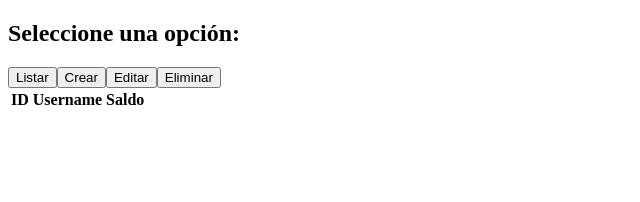
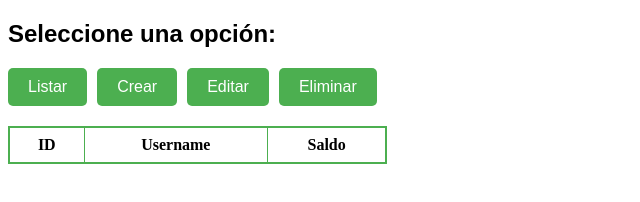
Before and after one commit to MrLoadex/practicas-profesionalizantes-3, a plain HTML site: page TP_1_Webcomponents/web-component-1-plantilla.html in a window 1280 px wide. Shown: the whole page, without its empty margins (0-640 px from the left). Drawn offline with Linux system fonts and the light colour scheme; no server answers.

Commit message:
Agregado de estilos

```diff
--- a/TP_1_Webcomponents/web-component-1-plantilla.html
+++ b/TP_1_Webcomponents/web-component-1-plantilla.html
@@ -10,27 +10,26 @@
 <x-abm-crud></x-abm-crud>
 
 <script>
-    console.log('Introducción a WebComponents');
-
     class ABMCrud extends HTMLElement {
         constructor() {
             super();
+
+            // Crear elementos principales
             this._title = document.createElement('h2');
             this._title.innerText = 'Seleccione una opción:';
-            this._buttonList = document.createElement('button');
-            this._buttonList.innerText = 'Listar';
-            this._buttonCreate = document.createElement('button');
-            this._buttonCreate.innerText = 'Crear';
-            this._buttonEdit = document.createElement('button');
-            this._buttonEdit.innerText = 'Editar';
-            this._buttonDelete = document.createElement('button');
-            this._buttonDelete.innerText = 'Eliminar';
 
-            this._buttonList.addEventListener('click', this.listData.bind(this));
-            this._buttonCreate.addEventListener('click', this.createData.bind(this));
-            this._buttonEdit.addEventListener('click', this.editData.bind(this));
-            this._buttonDelete.addEventListener('click', this.deleteData.bind(this));
+            // Estilos para el título
+            this._title.style.fontFamily = 'Arial, sans-serif';
+            this._title.style.fontSize = '1.5rem';
+            this._title.style.marginBottom = '20px';
 
+            // Botones
+            this._buttonList = this._createButton('Listar');
+            this._buttonCreate = this._createButton('Crear');
+            this._buttonEdit = this._createButton('Editar');
+            this._buttonDelete = this._createButton('Eliminar');
+
+            // Tabla
             this._table = document.createElement('table');
             this._table.innerHTML = `
                 <thead>
@@ -43,14 +42,61 @@
                 <tbody></tbody>
             `;
 
-            this._data = [];
+            // Estilos para la tabla
+            this._table.style.width = '30%';
+            this._table.style.borderCollapse = 'collapse'; // Colapsar bordes
+            this._table.style.marginTop = '20px';
+            this._table.style.border = '2px solid #4CAF50'; // Borde sólido verde
 
+            // Estilos para las filas (tr) del cuerpo (tbody)
+            const tbodyRows = this._table.querySelectorAll('tbody tr');
+            tbodyRows.forEach(row => {
+                row.style.borderBottom = '1px solid #4CAF50'; // Borde inferior sólido verde
+            });
+
+            // Estilos para las celdas de encabezado (th)
+            const thCells = this._table.querySelectorAll('th');
+            thCells.forEach(cell => {
+                cell.style.border = '1px solid #4CAF50'; // Borde sólido verde
+                cell.style.padding = '8px';
+            });
+
+            // Estilos para las celdas de datos (td)
+            const tdCells = this._table.querySelectorAll('td');
+            tdCells.forEach(cell => {
+                cell.style.border = '1px solid #4CAF50'; // Borde sólido verde
+                cell.style.padding = '8px';
+            });
+
+            // Agregar eventos a los botones
+            this._buttonList.addEventListener('click', this.listData.bind(this));
+            this._buttonCreate.addEventListener('click', this.createData.bind(this));
+            this._buttonEdit.addEventListener('click', this.editData.bind(this));
+            this._buttonDelete.addEventListener('click', this.deleteData.bind(this));
+
+            // Agregar elementos al componente
             this.appendChild(this._title);
             this.appendChild(this._buttonList);
             this.appendChild(this._buttonCreate);
             this.appendChild(this._buttonEdit);
             this.appendChild(this._buttonDelete);
             this.appendChild(this._table);
+        }
+
+        // Método privado para crear botones con estilos
+        _createButton(label) {
+            const button = document.createElement('button');
+            button.innerText = label;
+            button.style.fontFamily = 'Arial, sans-serif';
+            button.style.fontSize = '1rem';
+            button.style.padding = '10px 20px';
+            button.style.marginRight = '10px';
+            button.style.backgroundColor = '#4CAF50';
+            button.style.color = 'white';
+            button.style.border = 'none';
+            button.style.cursor = 'pointer';
+            button.style.borderRadius = '5px';
+            return button;
         }
 
         listData() {
@@ -116,7 +162,6 @@
                 console.error('Error: Debe ingresar un nombre de usuario y un saldo válidos.');
             }
         }
-
 
         editData() {
             // Solicitar al usuario el ID del contacto a editar
```
